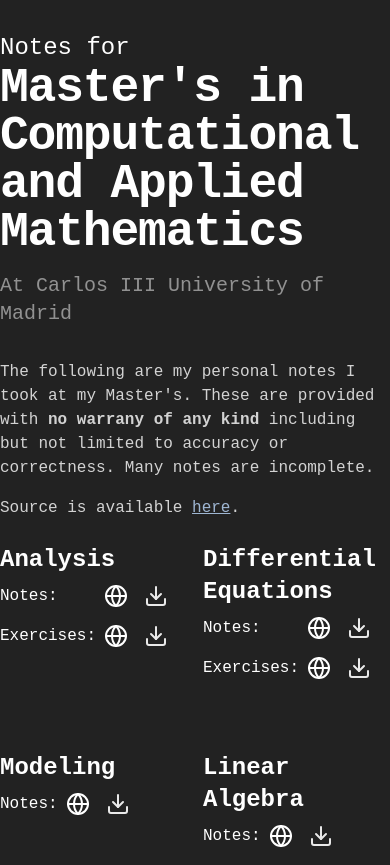
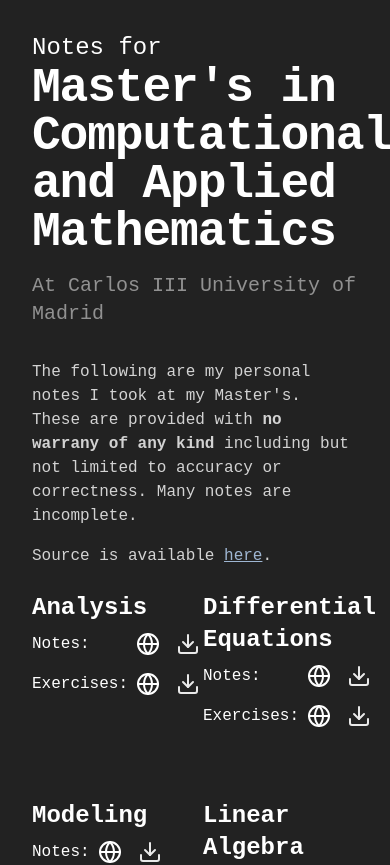
Before and after one commit to odilf/masters-notes, a SvelteKit app in the folder site/: page / in a window 390 px wide. Shown: the top 865 px of the page. Built offline with nearby package versions, Linux system fonts and the light colour scheme; a web font is replaced by a local one.

Commit message:
mobile fix

```diff
--- a/site/src/routes/+page.svelte
+++ b/site/src/routes/+page.svelte
@@ -33,7 +33,7 @@
 	] as Record<string, Record<string, string>>[];
 </script>
 
-<main class="mx-auto max-w-3xl py-8 font-mono">
+<main class="mx-auto max-w-3xl p-8 font-mono">
 	<p class="text-2xl">Notes for</p>
 	<h1 class="mb-4 text-5xl font-black tracking-tight">
 		Master's in Computational and Applied Mathematics
```
